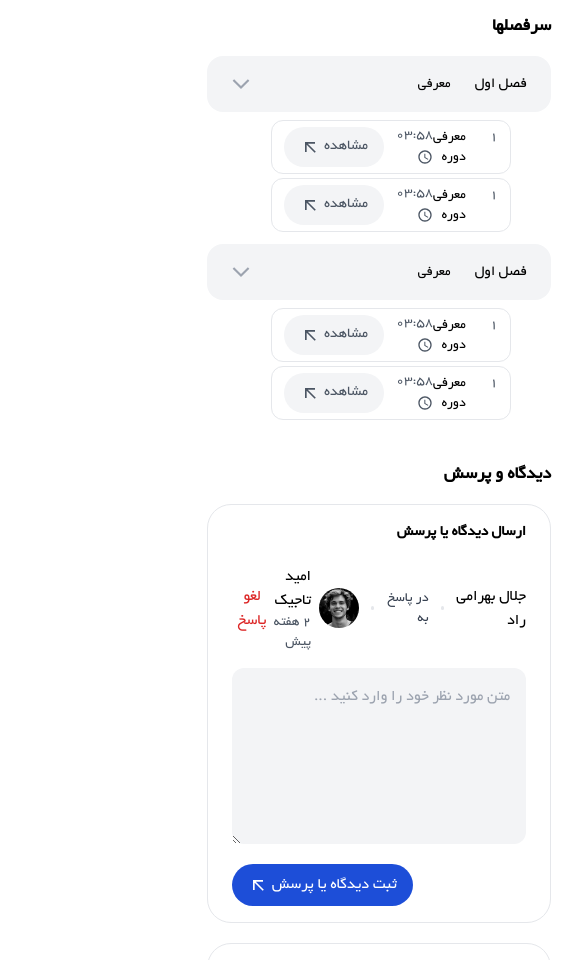
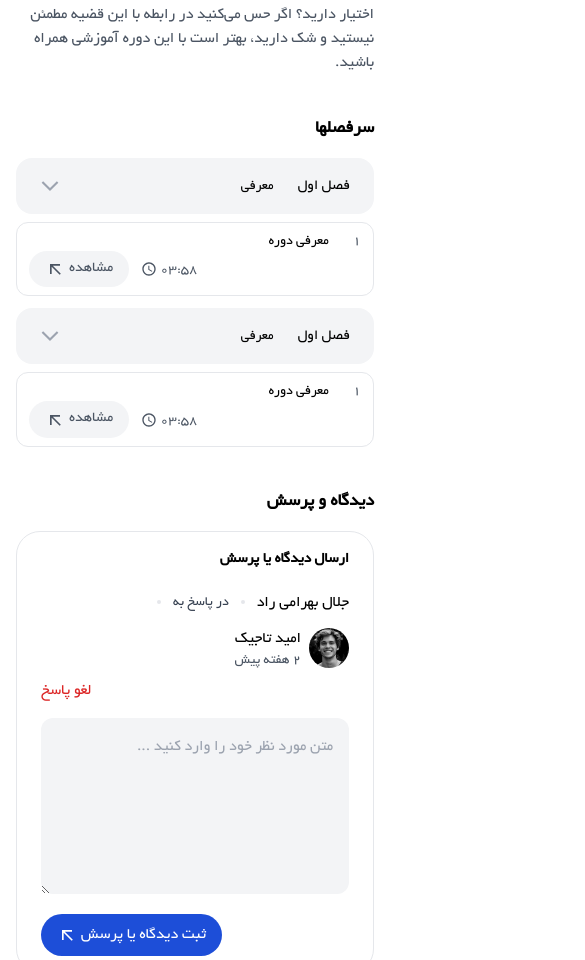
Before and after one commit to parsaes85/nabeghe, a Next.js app: page /course/1 in a window 390 px wide. Shown: the part 1040-2000 px from the top of the page, 585 px wide, since content can reach past the window. Built offline with nearby package versions, Linux system fonts and the light colour scheme.

Commit message:
responsive course page

```diff
--- a/app/course/[courseId]/page.js
+++ b/app/course/[courseId]/page.js
@@ -8,8 +8,8 @@ function Course() {
   return (
     <>
       <Navbar />
-      <div className="mt-28 mb-24 px-10">
-        <div className="flex gap-5">
+      <div className="mt-28 mb-24 px-4 lg:px-10">
+        <div className="flex flex-col md:flex-row gap-20 md:gap-5">
           <div className="flex-[2]">
             <MainColumn />
           </div>
--- a/components/templates/Course/CommentRow.js
+++ b/components/templates/Course/CommentRow.js
@@ -6,7 +6,7 @@ function CommentRow() {
   return (
     <div>
       <div className="border py-4 px-6 rounded-3xl">
-        <div className="flex justify-between items-center">
+        <div className="flex flex-col sm:flex-row sm:justify-between sm:items-center gap-2">
           <div className="flex items-center gap-2">
             <img
               src="/images/teacher-img.jpeg"
@@ -18,7 +18,7 @@ function CommentRow() {
               <p className="text-sm text-gray-600">۲ هفته پیش</p>
             </div>
           </div>
-          <div className="flex gap-2 items-center">
+          <div className="flex gap-2 items-center self-end">
             <button className="flex items-center gap-1 rounded-full text-sm bg-gray-100 text-gray-600 py-2 pl-3 pr-4 hover:text-primaryBlue transition-all">
               <span>پاسخ</span>
               <span>
@@ -46,7 +46,7 @@ function CommentRow() {
       <div className="pr-8">
         <div className="pt-3 pr-8 border-r space-y-3">
           <div className="border py-4 px-6 rounded-3xl">
-            <div className="flex justify-between items-center">
+            <div className="flex flex-col sm:flex-row sm:justify-between sm:items-center gap-2">
               <div className="flex items-center gap-2">
                 <img
                   src="/images/teacher-img.jpeg"
@@ -58,7 +58,7 @@ function CommentRow() {
                   <p className="text-sm text-gray-600">۲ هفته پیش</p>
                 </div>
               </div>
-              <div className="flex gap-2 items-center">
+              <div className="flex gap-2 items-center self-end">
                 <button className="flex items-center gap-1 rounded-full text-sm bg-gray-100 text-gray-600 py-2 pl-3 pr-4 hover:text-primaryBlue transition-all">
                   <span>پاسخ</span>
                   <span>
@@ -84,7 +84,7 @@ function CommentRow() {
             </div>
           </div>
           <div className="border py-4 px-6 rounded-3xl">
-            <div className="flex justify-between items-center">
+            <div className="flex flex-col sm:flex-row sm:justify-between sm:items-center gap-2">
               <div className="flex items-center gap-2">
                 <img
                   src="/images/teacher-img.jpeg"
@@ -96,7 +96,7 @@ function CommentRow() {
                   <p className="text-sm text-gray-600">۲ هفته پیش</p>
                 </div>
               </div>
-              <div className="flex gap-2 items-center">
+              <div className="flex gap-2 items-center self-end">
                 <button className="flex items-center gap-1 rounded-full text-sm bg-gray-100 text-gray-600 py-2 pl-3 pr-4 hover:text-primaryBlue transition-all">
                   <span>پاسخ</span>
                   <span>
--- a/components/templates/Course/HeaderSection.js
+++ b/components/templates/Course/HeaderSection.js
@@ -12,7 +12,7 @@ function HeaderSection() {
         <li className="list-disc text-green-600">تکمیل شده</li>
         <h1
           href="/course/1"
-          className="block font-bold hover:text-primaryBlue transition-all text-2xl mt-1 mb-2"
+          className="block font-bold hover:text-primaryBlue transition-all text-xl sm:text-xl mt-1 mb-2"
         >
           دوره پروژه محور React و Next
         </h1>
@@ -22,7 +22,7 @@ function HeaderSection() {
           دهیم.
         </p>
       </div>
-      <div className="mt-5 flex gap-5">
+      <div className="mt-5 grid grid-cols-2 lg:grid-cols-4 gap-5">
         <div className="border bg-gray-100 flex flex-col items-center rounded-2xl py-3 flex-1">
           <span className="bg-white rounded-full text-primaryBlue px-4 py-3.5">
             <WatchLaterIcon fontSize="small" />
--- a/components/templates/Course/SeasonRow.js
+++ b/components/templates/Course/SeasonRow.js
@@ -1,4 +1,4 @@
-import React from 'react'
+import React from "react";
 import Link from "next/link";
 import ArrowForwardIosIcon from "@mui/icons-material/ArrowForwardIos";
 import AccessTimeIcon from "@mui/icons-material/AccessTime";
@@ -17,13 +17,15 @@ function SeasonRow() {
           <ArrowForwardIosIcon fontSize="small" className="rotate-90" />
         </span>
       </div>
-    <div className="mt-2 space-y-1 pr-10 pl-16">
-      <div className="border rounded-xl flex justify-between items-center px-3 py-1">
+      <div className="mt-2 space-y-1 sm:pr-10 sm:pl-16">
+        <div className="border rounded-xl flex flex-col sm:flex-row sm:justify-between sm:items-center px-3 py-2 sm:py-1">
           <div className="flex gap-6 text-sm">
             <p className="text-gray-600">۱</p>
-          <Link href="session/2" className="hover:line-through">معرفی دوره</Link>
+            <Link href="session/2" className="hover:line-through">
+              معرفی دوره
+            </Link>
           </div>
-        <div className="flex items-center gap-3">
+          <div className="flex items-center gap-3 self-end">
             <div className="text-gray-600 text-sm">
               ۰۳:۵۸{" "}
               <span className="text-base">
@@ -33,30 +35,7 @@ function SeasonRow() {
             <button className="text-gray-600 bg-gray-100 rounded-full text-[15px] hover:text-primaryBlue transition-all">
               <Link
                 href="session/2"
-              className="flex items-center gap-1 px-4 py-2.5"
-            >
-              <p className="-mt-0.5">مشاهده</p>
-              <ArrowOutwardIcon className="-rotate-90" fontSize="small" />
-            </Link>
-          </button>
-        </div>
-      </div>
-      <div className="border rounded-xl flex justify-between items-center px-3 py-1">
-        <div className="flex gap-6 text-sm">
-          <p className="text-gray-600">۱</p>
-          <Link href="session/2" className="hover:line-through">معرفی دوره</Link>
-        </div>
-        <div className="flex items-center gap-3">
-          <div className="text-gray-600 text-sm">
-            ۰۳:۵۸{" "}
-            <span className="text-base">
-              <AccessTimeIcon fontSize="" className="" />
-            </span>
-          </div>
-          <button className="text-gray-600 bg-gray-100 rounded-full text-[15px] hover:text-primaryBlue transition-all">
-            <Link
-              href="session/2"
-              className="flex items-center gap-1 px-4 py-2.5"
+                className="flex items-center gap-1 px-4 py-2 sm:py-2.5"
               >
                 <p className="-mt-0.5">مشاهده</p>
                 <ArrowOutwardIcon className="-rotate-90" fontSize="small" />
@@ -66,7 +45,7 @@ function SeasonRow() {
         </div>
       </div>
     </div>
-  )
+  );
 }
 
-export default SeasonRow
+export default SeasonRow;
--- a/components/templates/Course/SendComment.js
+++ b/components/templates/Course/SendComment.js
@@ -5,8 +5,8 @@ function SendComment() {
   return (
     <div className="border rounded-3xl px-6 py-4">
       <h6 className="font-bold text-[15px]">ارسال دیدگاه یا پرسش</h6>
-      <div className="flex justify-between items-center mt-5">
-        <div className="flex items-center gap-3">
+      <div className="flex flex-col sm:flex-row sm:justify-between sm:items-center gap-2 mt-5">
+        <div className="flex items-center flex-wrap gap-3">
           <p>جلال بهرامی راد</p>
           <span className="w-1 h-1 bg-gray-200 rounded-full"></span>
           <p className="text-sm text-gray-700">در پاسخ به</p>
@@ -23,7 +23,7 @@ function SendComment() {
             </div>
           </div>
         </div>
-        <button className="text-red-600">لغو پاسخ</button>
+        <button className="text-red-600 self-end sm:self-auto">لغو پاسخ</button>
       </div>
       <textarea
         rows="6"
--- a/components/templates/Course/SideColumn.js
+++ b/components/templates/Course/SideColumn.js
@@ -16,7 +16,7 @@ function SideColumn() {
             <p className="text-gray-700 line-through tracking-[-0.12em] text-lg text-end -mb-1">
               ۱،۱۹۹،۰۰۰
             </p>
-            <p className="font-bold text-[22px] tracking-[-0.09em]">
+            <p className="font-bold text-[22px] tracking-[-0.09em] text-nowrap">
               ۱،۰۷۹،۰۰۰{" "}
               <span className="font-normal text-gray-600 text-sm tracking-normal">
                 تومان
```
Lines whose indentation alone changed are shown as unchanged.
